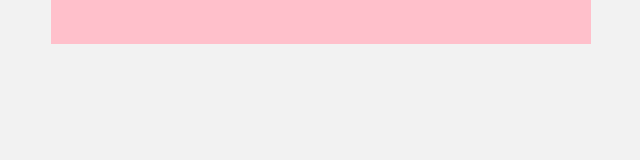
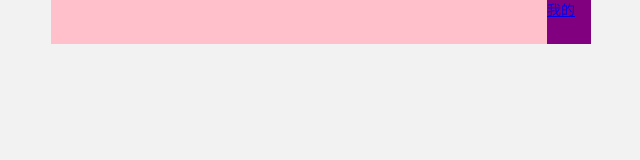
Before and after one commit to kang-theo/h5c3-flex-mobile, a plain HTML site: page index.html in a window 1280 px wide. Shown: the whole page, without its empty margins (319-959 px from the left). Drawn offline with Linux system fonts and the light colour scheme.

Commit message:
Search module: flex

```diff
--- a/css/index.css
+++ b/css/index.css
@@ -12,6 +12,7 @@ body {
 
 /* Search module */
 .search-index {
+  display: flex;
   /* Fixed position has nothing with parent, It is relative to the screen. */
   position: fixed; /* out of standard document flow  */
   top: 0;
@@ -24,3 +25,11 @@ body {
   height: 44px;
   background-color: pink;
 }
+.search {
+  flex: 1; /* remaining space is divided into one part */
+}
+.user {
+  width: 44px;
+  height: 44px;
+  background-color: purple;
+}
--- a/index.html
+++ b/index.html
@@ -8,6 +8,9 @@
     <title>携程在手，说走就走</title>
   </head>
   <body>
-    <div class="search-index"></div>
+    <div class="search-index">
+      <div class="search"></div>
+      <a href="#" class="user">我的</a>
+    </div>
   </body>
 </html>
```
